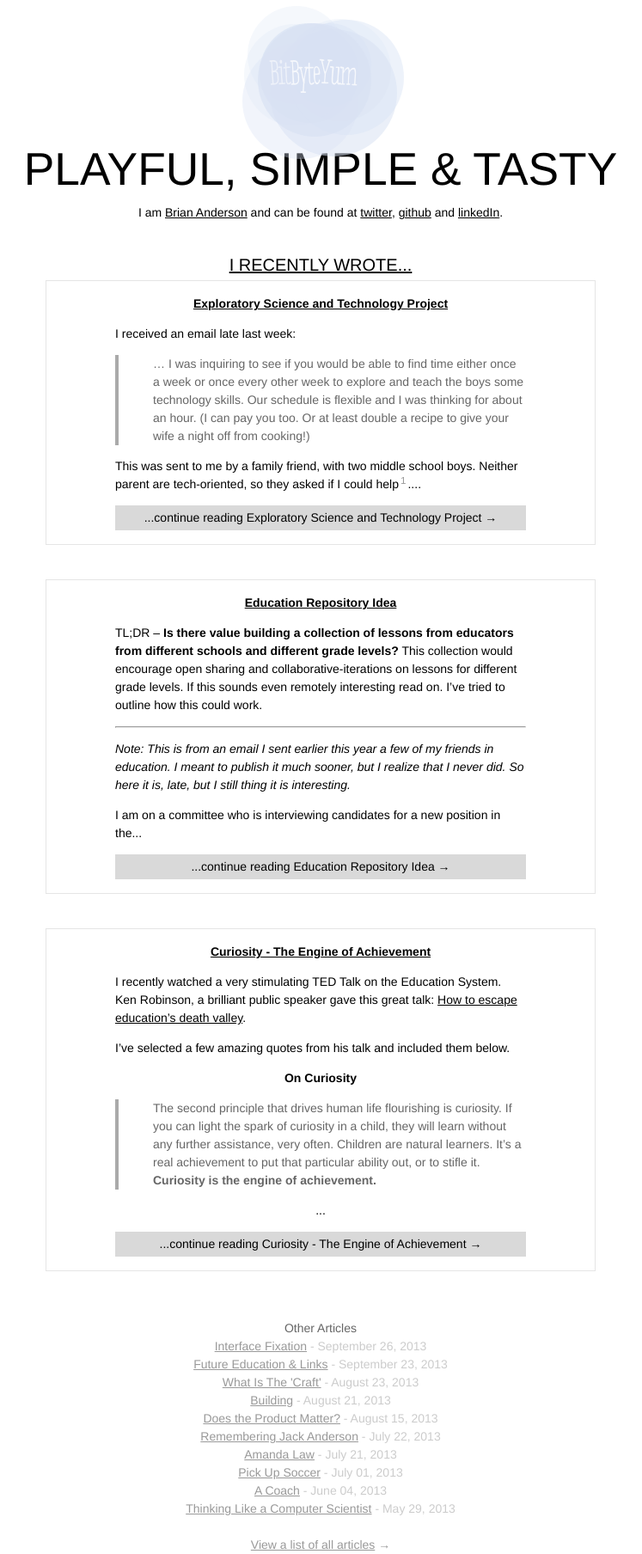
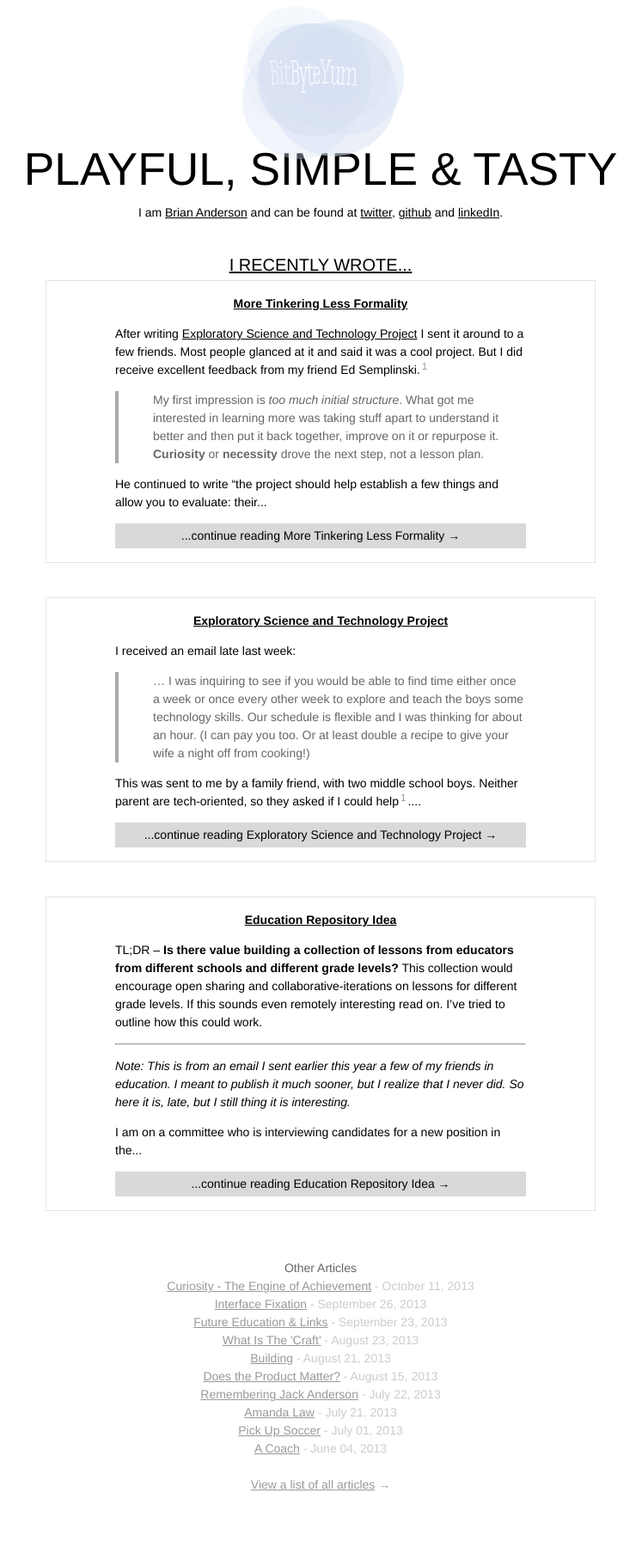
Before and after one commit to banderson623/banderson623.github.com, a Jekyll site: the page built from index.html, in a window 1280 px wide. Shown: the whole page at 86% size, without its empty margins (267-1014 px from the left). Built offline with Jekyll 4.4.1, drawn with Linux system fonts in a browser that asks for light colours; a script that is not in the unit is left out; after the commit the page ends 1738 px from its top, so only the background shows below that.

Commit message:
New post on Tinkering

```diff
--- a/_posts/2015-01-19-exploratory-science-and-technology-project.md
+++ b/_posts/2015-01-19-exploratory-science-and-technology-project.md
@@ -2,7 +2,7 @@
 layout: post
 title: Exploratory Science and Technology Project
 Date: 2015-01-19
-categories: articles
+categories: articles technology-project
 tags: education learning experiments potato
 css: articles/est.css
 ---
--- /dev/null
+++ b/_posts/2015-01-22-more-tinkering-less-formality.md
@@ -0,0 +1,58 @@
+---
+layout: post
+title: More Tinkering Less Formality
+Date: 2015-01-22
+categories: articles technology-project
+tags: education learning experiments potato
+---
+
+
+After writing [Exploratory Science and Technology Project](http://bitbyteyum.com/articles/2015/01/19/exploratory-science-and-technology-project) I sent it around to a few friends. Most people glanced at it and said it was a cool project. But I did receive excellent feedback from my friend Ed Semplinski.[^coach]
+
+> My first impression is _too much initial structure_.  What got me interested in learning more was taking stuff apart to understand it better and then put it back together, improve on it or repurpose it.  **Curiosity** or **necessity** drove the next step, not a lesson plan.
+
+He continued to write "the project should help establish a few things and allow you to evaluate: their level of interest, competence, weaknesses[^weakness], how they learn and view the world.
+
+Ed's writing was excellent feedback.
+
+## Is this too formalized?
+
+Looking at the [Spudnik Project](https://github.com/banderson623/ProjectSpudnik), it is too formalized. I followed the classroom model that pushes students down a defined path, to guide them through a series of learning objectives. I don't think there is anything wrong with this model for mass education – but why did I force that paradigm onto a very different environment?
+
+Two young minds,  **tinkering** with items in their living room.
+
+I am going to fork the project, and build it slowly, based on what they are curious about.
+
+## Let them tinker
+
+We will start simple. Asking the question of **what** is a potato canon? **How** does it work? Hopefully this will advance the conversation along and we can build one. **But possibly not**. This is a risk I am taking.
+
+## They might not be interested…
+
+…they might not be fascinated or curious with this problem. So we’ll journey down another path, and the project will change.
+
+<p class="callout">This is terrifying, because the question then becomes, <em>how do I spark this curiosity?</em></p>
+
+How do I find out their interests? What if I don't have the skill and knowledge to help them discover the answers to their questions?
+
+This is the journey I am on.  I'll continue to update this site as we explore.  Today is our first time meeting. I will explain the general idea of our times together:
+
+* Explore how things work.
+* Try to build something new.
+* To tinker.
+
+The last sentence in Ed's email read:
+
+> I think you will be most successful letting THEM drive the curriculum and see where you end up… maybe build an autonomous IH Scout?
+
+## Other resources
+
+Ed also sent along a few links:
+
+* The [Dangerous Book for Boys](http://www.garrettwade.com/the-dangerous-books-for-boys-series/p/25L04.01/)
+* Gever Tulley's TED talk: [5 dangerous things you should let your kids do](
+http://on.ted.com/b0hgZ).
+
+[^coach]: I've written about [Ed before](http://bitbyteyum.com/articles/2013/06/04/Coaching/), he has been a huge motivating and positive influence in my life.
+
+[^weakness]: "tool usage, critical thinking, manual dexterity, >mental dexterity, patience"
```
Also changed, not shown: _posts/2013-06-04-Coaching.md (line endings or trailing spaces).
